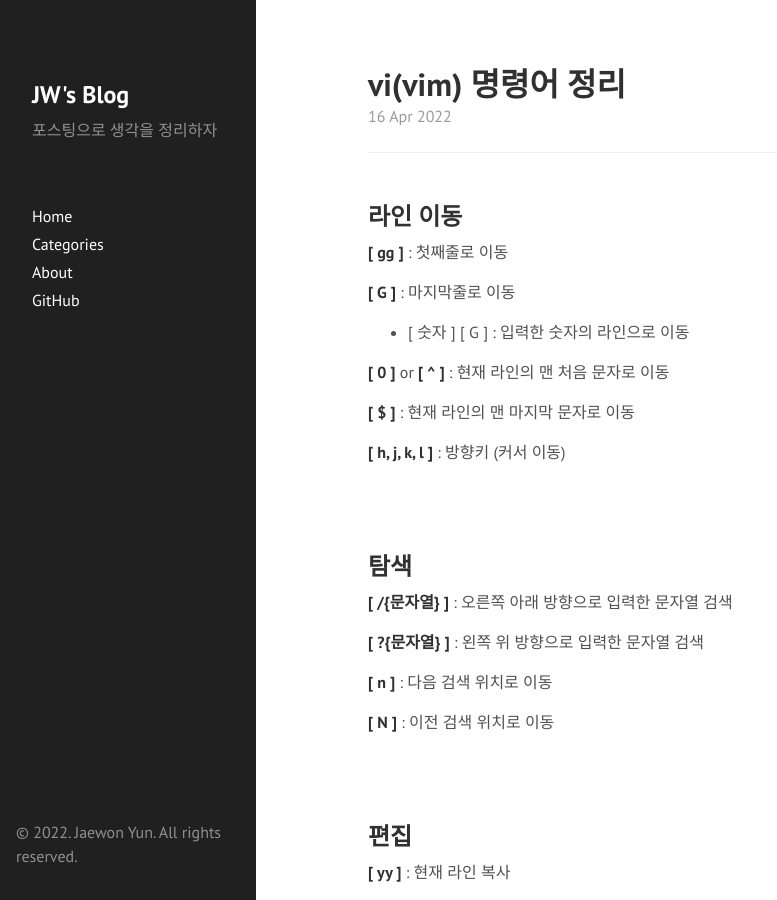
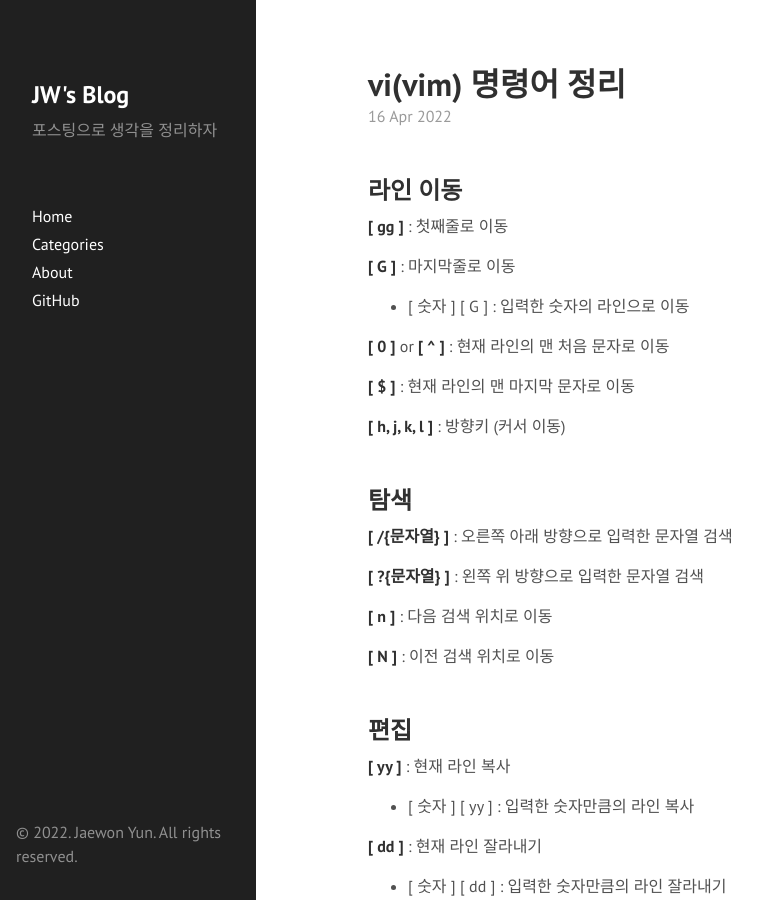
Before and after one commit to woin2ee/woin2ee.github.io, a Jekyll site: the page built from _posts/2022./2022-04-16-vi-shortcut.md, in a window 1280 px wide and 900 px high. Shown: the whole window, without its empty margins (0-777 px from the left). Built offline with Jekyll 4.4.1, drawn with Linux system fonts in a browser that asks for light colours.

Commit message:
Update post

```diff
--- a/_posts/2022./2022-04-16-vi-shortcut.md
+++ b/_posts/2022./2022-04-16-vi-shortcut.md
@@ -4,8 +4,6 @@ title: vi(vim) 명령어 정리
 date: 2022/04/16/00:00
 categories: Posts
 ---
-
-- - -
 
 ## 라인 이동
 
@@ -21,8 +19,6 @@ categories: Posts
 
 **[ h, j, k, l ]** : 방향키 (커서 이동)
 
-&nbsp;
-
 ## 탐색
 
 **[ /{문자열} ]** : 오른쪽 아래 방향으로 입력한 문자열 검색
@@ -32,8 +28,6 @@ categories: Posts
 **[ n ]** : 다음 검색 위치로 이동
 
 **[ N ]** : 이전 검색 위치로 이동
-
-&nbsp;
 
 ## 편집
 
@@ -57,8 +51,6 @@ categories: Posts
 - 블럭 지정 후 [ y ] : 지정한 블럭 복사
 - 블럭 지정 후 [ x ] : 지정한 블럭 잘라내기
 
-&nbsp;
-
 ## 입력 모드 전환
 
 **[ a ]** : 현재 커서 위치의 문자 뒤에서 부터 편집 시작
@@ -66,8 +58,6 @@ categories: Posts
 **[ i ]** : 현재 커서 위치의 문자 앞에서 부터 편집 시작
 
 **[ o ]** : 현재 라인 다음에 새 라인을 추가하며 편집 시작
-
-&nbsp;
 
 ## 기타
 
```
